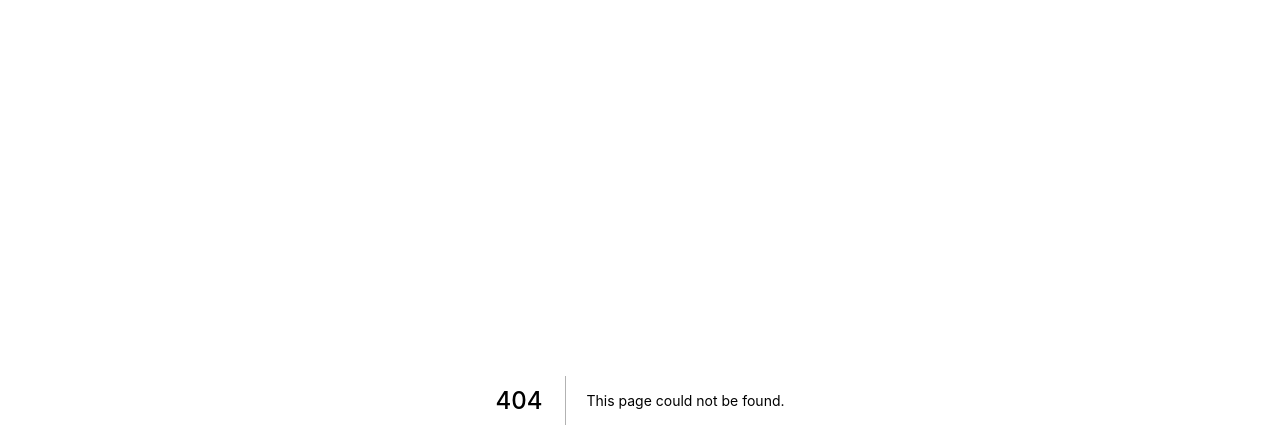
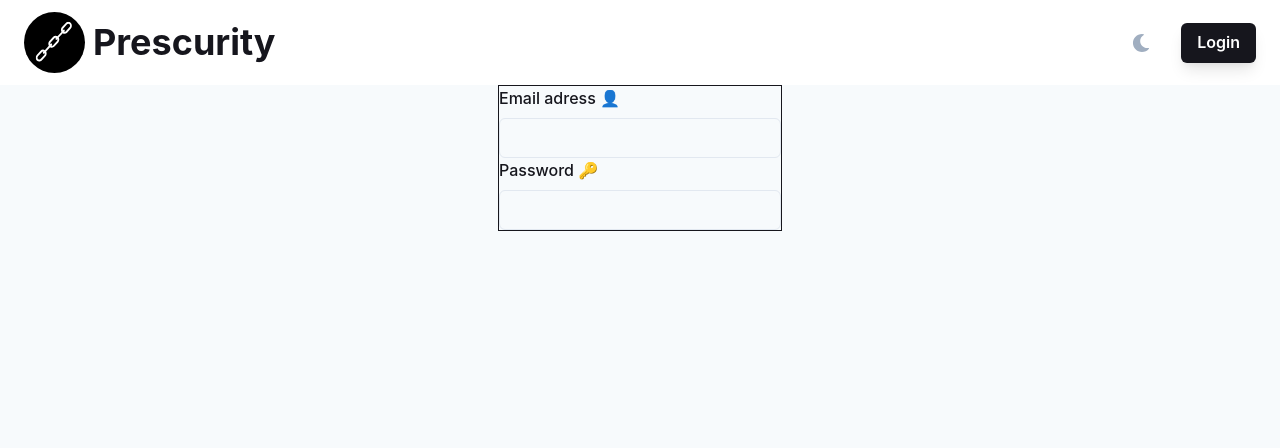
Before and after one commit to azerpas/prescurity-dashboard, a Next.js app: page /login in a window 1280 px wide. Before the commit this address had no page. Shown: the top 448 px of the page. Built offline with nearby package versions, Linux system fonts and the light colour scheme.

Commit message:
voici le debut de la page login il manque l'ajout d'un bouton et la fin de la mise en forme

```diff
--- /dev/null
+++ b/src/components/form/index.tsx
@@ -0,0 +1,66 @@
+import {
+  chakra,
+  Flex,
+  Grid,
+  useDisclosure,
+  useUpdateEffect,
+  HTMLChakraProps,
+  FormControl,
+  Input,
+  FormLabel
+
+} from "@chakra-ui/react"
+import React from "react"
+import { useViewportScroll } from "framer-motion";
+
+const FormContent = () => {
+  const mobileNav = useDisclosure();
+  const mobileNavBtnRef = React.useRef<HTMLButtonElement>();
+
+  useUpdateEffect(() => {
+      mobileNavBtnRef.current?.focus();
+  }, [mobileNav.isOpen]);
+
+    return(
+        <Grid border='1px' flex-direction='column'>
+            <Flex  >
+            <FormControl id="email">
+                <FormLabel>Email adress 👤</FormLabel>
+                <Input type="email" />
+                </FormControl>
+            </Flex>
+            <Flex >
+            <FormControl id="password">
+                <FormLabel>Password 🔑</FormLabel>
+                <Input type="password" />
+                </FormControl>
+            </Flex>
+        </Grid>
+    );
+    }
+
+const Form = (props: HTMLChakraProps<"form">) => {
+  const ref = React.useRef<HTMLFormElement>()
+  const [y, setY] = React.useState(0)
+  const { height = 0 } = ref.current?.getBoundingClientRect() ?? {}
+
+  const { scrollY } = useViewportScroll()
+  React.useEffect(() => {
+      return scrollY.onChange(() => setY(scrollY.get()))
+  }, [scrollY])
+
+  return (
+      <chakra.form
+          ref={ref}
+          shadow={y > height ? "sm" : undefined}
+          transition="box-shadow 0.2s, background-color 0.2s"
+          pos="relative"
+          width="full"
+          {...props}
+      >
+        <FormContent />
+      </chakra.form>
+  );
+}
+
+export default Form
--- a/src/components/header/index.tsx
+++ b/src/components/header/index.tsx
@@ -63,7 +63,9 @@ const HeaderContent = () => {
                         onClick={toggleMode}
                         icon={<SwitchIcon />}
                     />
-                    <Button ml="5" shadow="lg" bg={button} color="white" variant="solid">Login</Button>
+                    <NextLink href="/login">
+                        <Button ml="5" shadow="lg" bg={button} color="white" variant="solid">Login</Button>
+                    </NextLink>
                     <MobileNavButton
                         ref={mobileNavBtnRef}
                         aria-label="Open Menu"
--- /dev/null
+++ b/src/pages/login.tsx
@@ -0,0 +1,14 @@
+import { Container } from '../components/Container'
+import Header from '../components/header'
+import Form from '../components/form'
+
+const Login = () => (
+    <Container height="100vh">
+        <Header />
+        <Container >
+            <Form/>
+        </Container>
+    </Container>
+);
+
+export default Login
```
